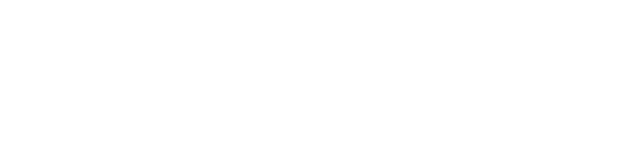
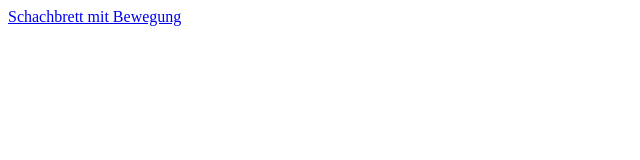
Before and after one commit to cadonten/javascriptProjects, a plain HTML site: page index.html in a window 1280 px wide. Shown: the whole page, without its empty margins (0-640 px from the left). Drawn offline with Linux system fonts and the light colour scheme.

Commit message:
Update index.html

```diff
--- a/index.html
+++ b/index.html
@@ -3,6 +3,8 @@
   <head>
   </head>
   <body>
-    <a href="https://cadonten.github.io/javascriptProjects/Schachbrett%20mit%20Bewegung.html"
+    <a href="https://github.com/cadonten/javascriptProjects/Schachbrett%20mit%20Bewegung.html">
+      Schachbrett mit Bewegung
+    </a>
   </body>
 </html>
```
